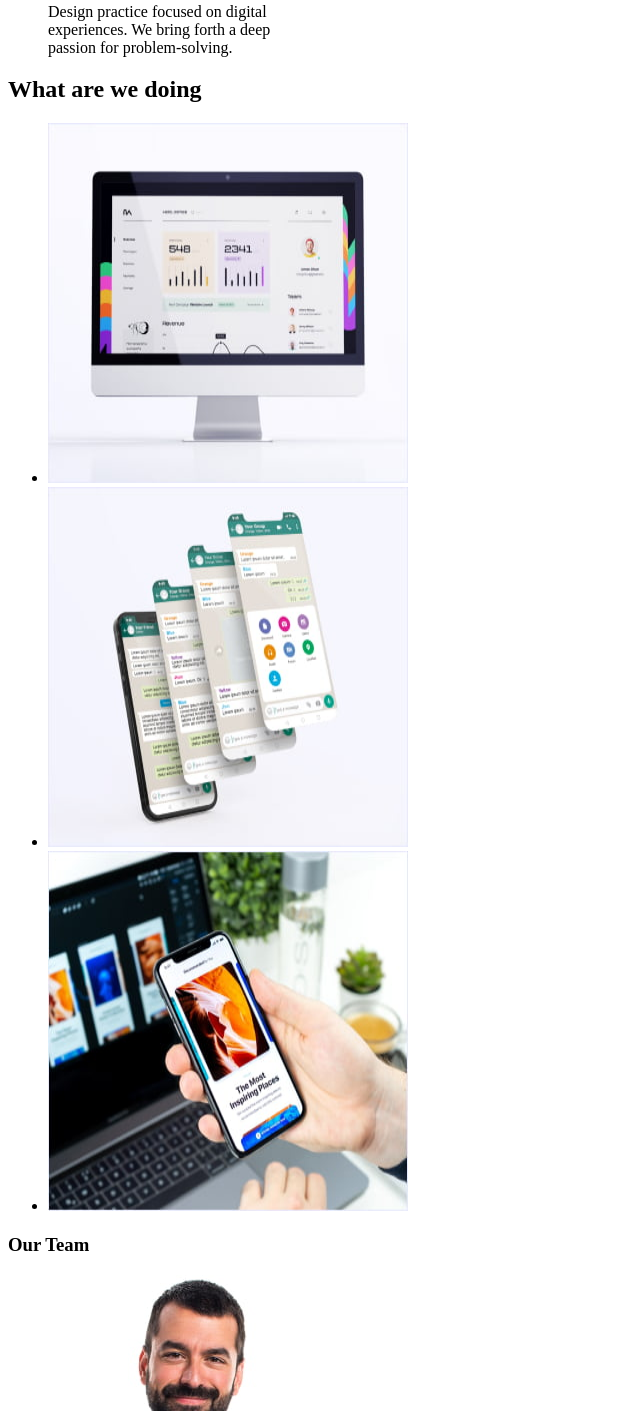
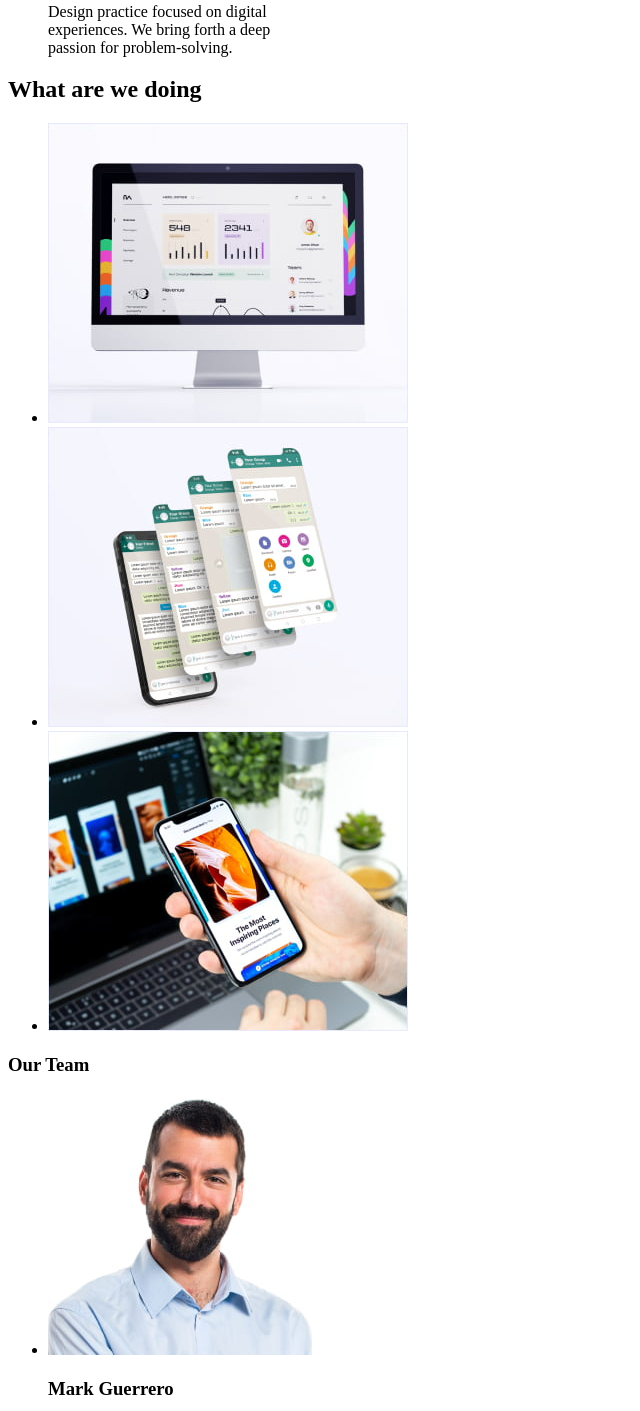
Before and after one commit to BortnikSv/goit-markup-hw-01, a plain HTML site: page index.html in a window 1280 px wide. Shown: the part 660-2071 px from the top of the page, without its empty margins (0-640 px from the left). Drawn offline with Linux system fonts and the light colour scheme.

Commit message:
Update index.html

```diff
--- a/index.html
+++ b/index.html
@@ -63,9 +63,9 @@
         <section>
             <h2>What are we doing</h2>
             <ul>
-                <li><img src="./images/services/service1.jpg" alt="Monitor with design on the screen" width="360" height="360"></li>
-                <li><img src="./images/services/service2.jpg" alt="Iphone screens laying" width="360" height="360"></li>
-                <li><img src="./images/services/service3.jpg" alt="Hand holding the phone" width="360" height="360"></li>
+                <li><img src="./images/services/service1.jpg" alt="Monitor with design on the screen" width="360" height="300"></li>
+                <li><img src="./images/services/service2.jpg" alt="Iphone screens laying" width="360" height="300"></li>
+                <li><img src="./images/services/service3.jpg" alt="Hand holding the phone" width="360" height="300"></li>
             </ul>
         </section>
         <!-- Team section -->
```
